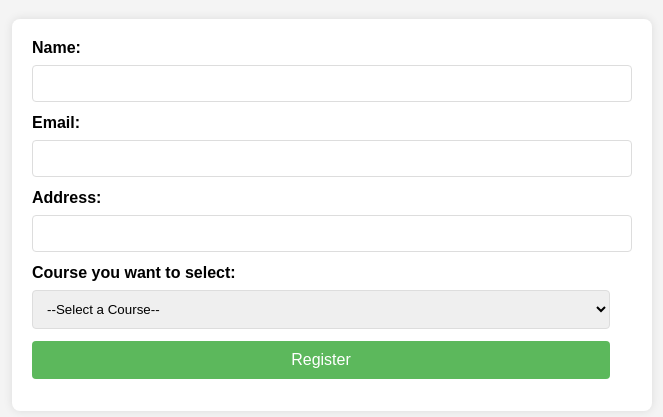
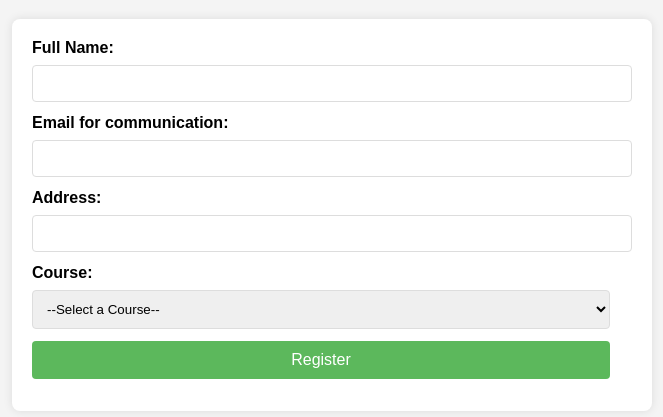
Before and after one commit to Aisalkyn85/devops-bootcamp-project, a website: page public/index.html in a window 1280 px wide. Shown: the part 81-498 px from the top of the page, without its empty margins (308-971 px from the left). Drawn offline with Linux system fonts and the light colour scheme.

Commit message:
Aj1/featureA completed by Aj task

```diff
--- a/public/index.html
+++ b/public/index.html
@@ -54,11 +54,11 @@
 <body>
     <h1>Student Registration Form Aisalkyn  </h1>
     <form id="registrationForm">
-        <label for="name">Name:</label>
+        <label for="name">Full Name:</label>
         <input type="text" id="name" name="name" required>
         <div id="nameError" class="error"></div>
 
-        <label for="email">Email:</label>
+        <label for="email">Email for communication:</label>
         <input type="email" id="email" name="email" required>
         <div id="emailError" class="error"></div>
 
@@ -66,7 +66,7 @@
         <input type="text" id="address" name="address" required>
         <div id="addressError" class="error"></div>
 
-        <label for="course">Course you want to select:</label>
+        <label for="course">Course:</label>
         <select id="course" name="course" required>
             <option value="">--Select a Course--</option>
             <option value="DevOps">DevOps</option>
```
